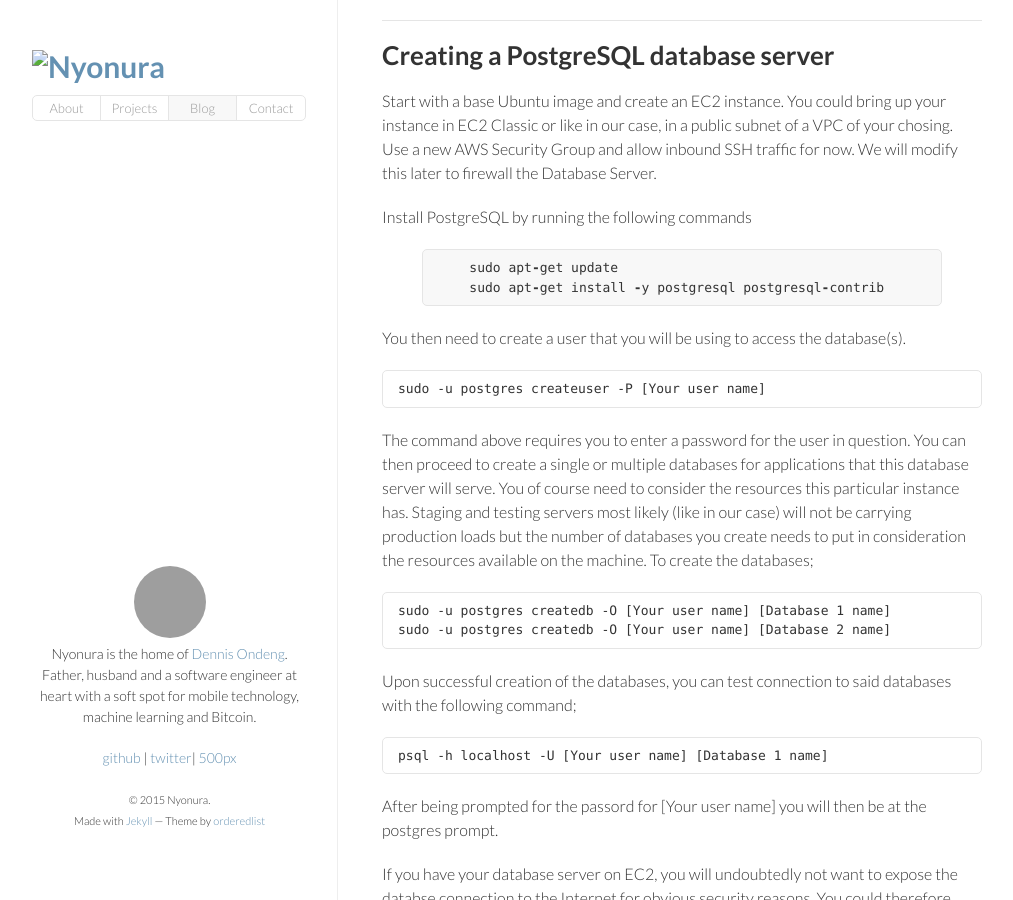
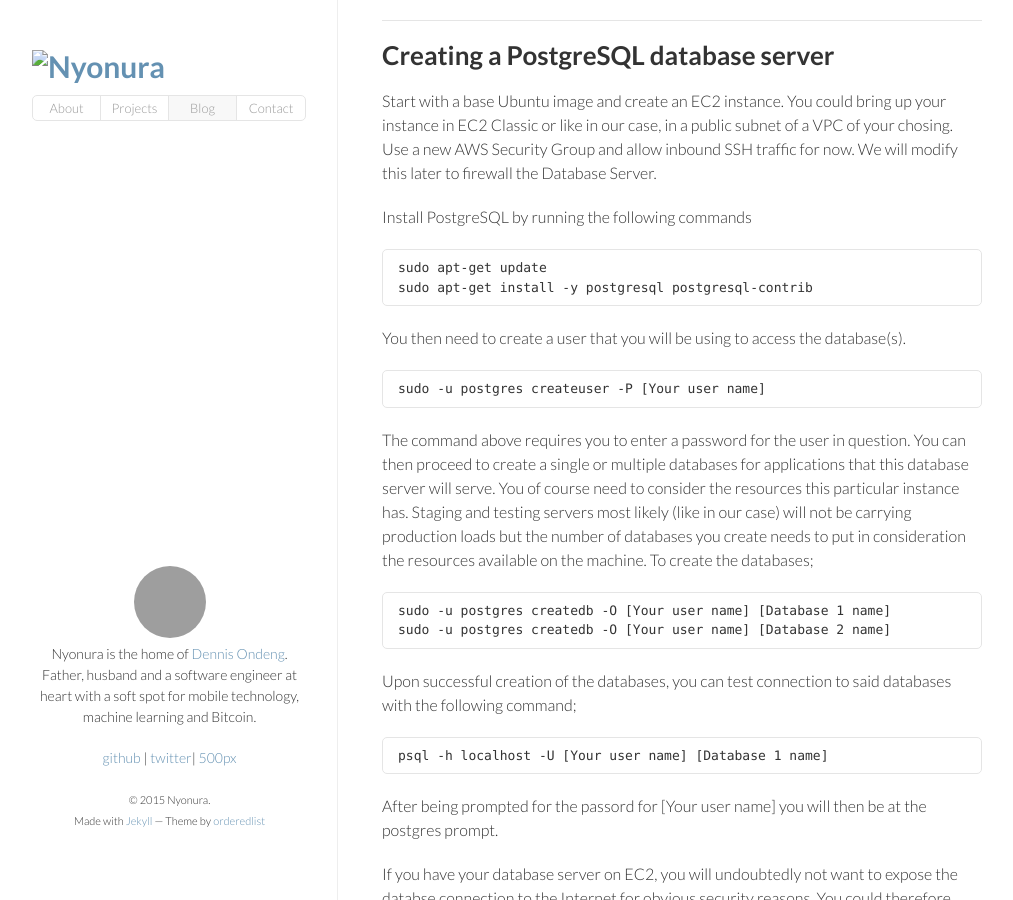
Before and after one commit to dondeng/dondeng.github.io, a Jekyll site: the page built from _posts/2015-09-26-Creating-a-Testing-PostgreSQL-Server.md, in a window 1280 px wide and 900 px high, scrolled down 958 px. Shown: the whole window, without its empty margins (133-1146 px from the left). Built offline with Jekyll 4.4.1, drawn with Linux system fonts in a browser that asks for light colours; comment, search, counter and statistics services are not loaded; grey boxes are pictures that could not be loaded.

Commit message:
Add postgres testing server article

```diff
--- a/_posts/2015-09-26-Creating-a-Testing-PostgreSQL-Server.md
+++ b/_posts/2015-09-26-Creating-a-Testing-PostgreSQL-Server.md
@@ -30,10 +30,8 @@ Start with a base Ubuntu image and create an EC2 instance. You could bring up yo
 
 Install PostgreSQL by running the following commands
 
-{% highlight ruby %}
     sudo apt-get update
     sudo apt-get install -y postgresql postgresql-contrib
-{% endhighlight %}
 
 You then need to create a user that you will be using to access the database(s).
 
```
